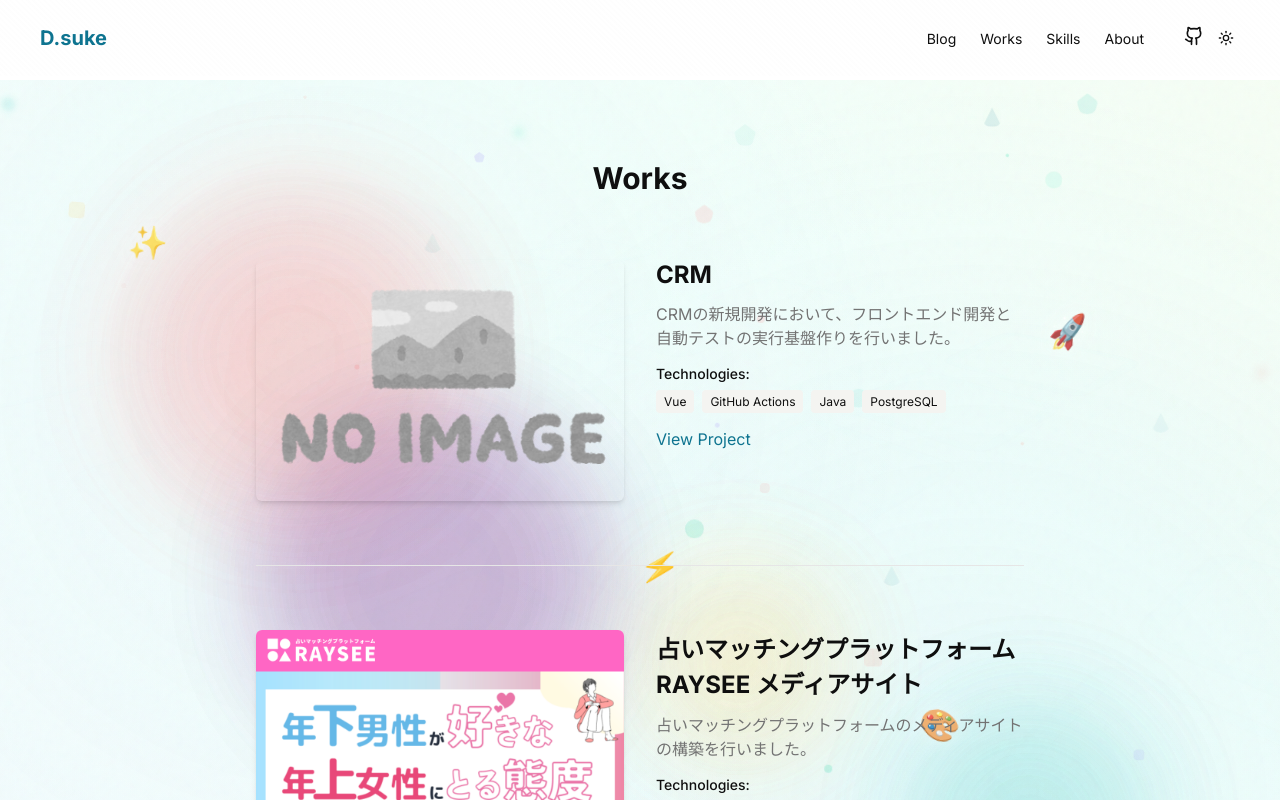
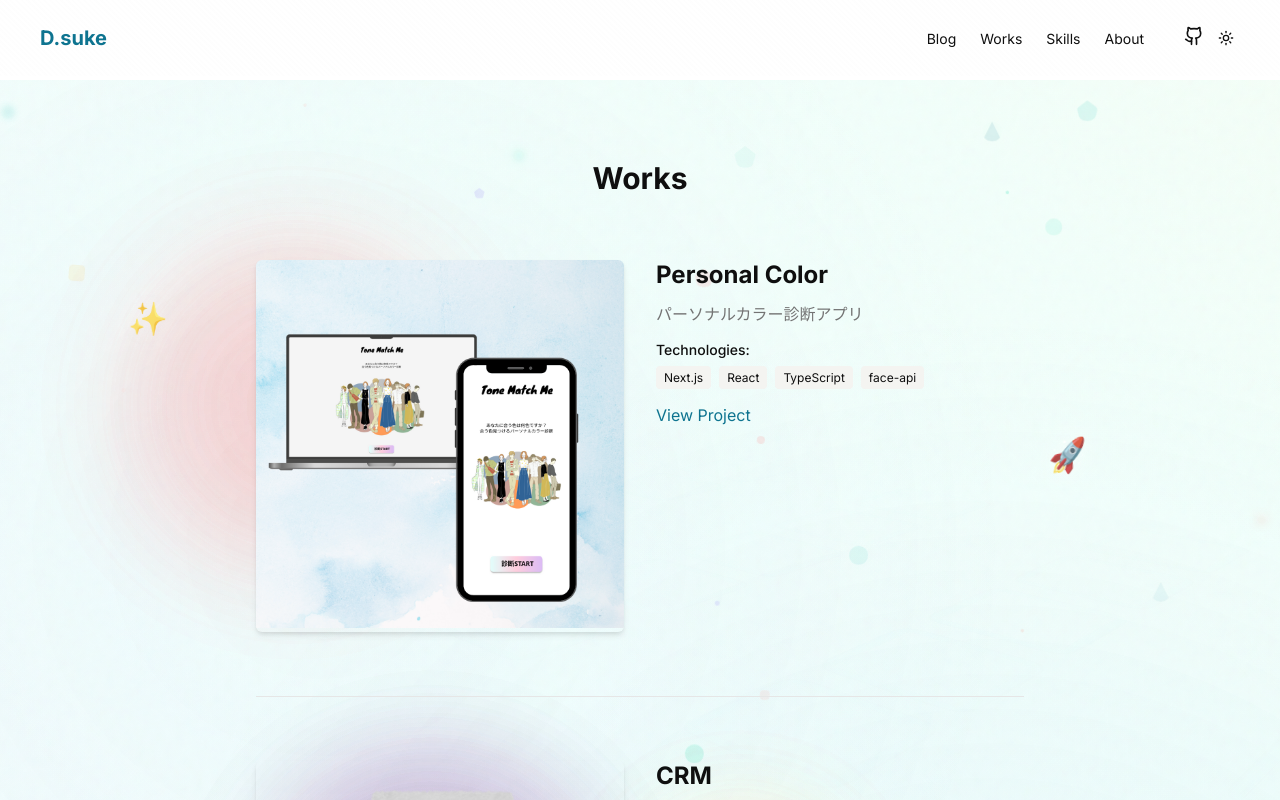
Before and after one commit to D-suke0614/d.suke.dev, a Next.js app: page /works in a window 1280 px wide. Shown: the top 800 px of the page. Built offline with nearby package versions, Linux system fonts and the light colour scheme.

Commit message:
feat: add works

```diff
--- a/src/app/works/page.tsx
+++ b/src/app/works/page.tsx
@@ -2,18 +2,15 @@ import Image from 'next/image';
 import Link from 'next/link';
 import styles from './page.module.css';
 
-// Mock work data
-// todo: コンテンツ内容の整備
 const works = [
-  // {
-  //   id: '1',
-  //   title: 'E-commerce Platform',
-  //   description:
-  //     'A modern e-commerce solution with cart, checkout, and payment integration.',
-  //   technologies: ['Next.js', 'React', 'TypeScript', 'Stripe', 'CSS Modules'],
-  //   imageUrl: '/placeholder.svg?height=300&width=500&text=E-commerce+Platform',
-  //   link: '#',
-  // },
+  {
+    id: '1',
+    title: 'Personal Color',
+    description: 'パーソナルカラー診断アプリ',
+    technologies: ['Next.js', 'React', 'TypeScript', 'face-api'],
+    imageUrl: '/personal-color.png',
+    link: 'https://personal-color-tau.vercel.app/',
+  },
   {
     id: '2',
     title: 'CRM',
```
Also changed, not shown: public/personal-color.png (added).
